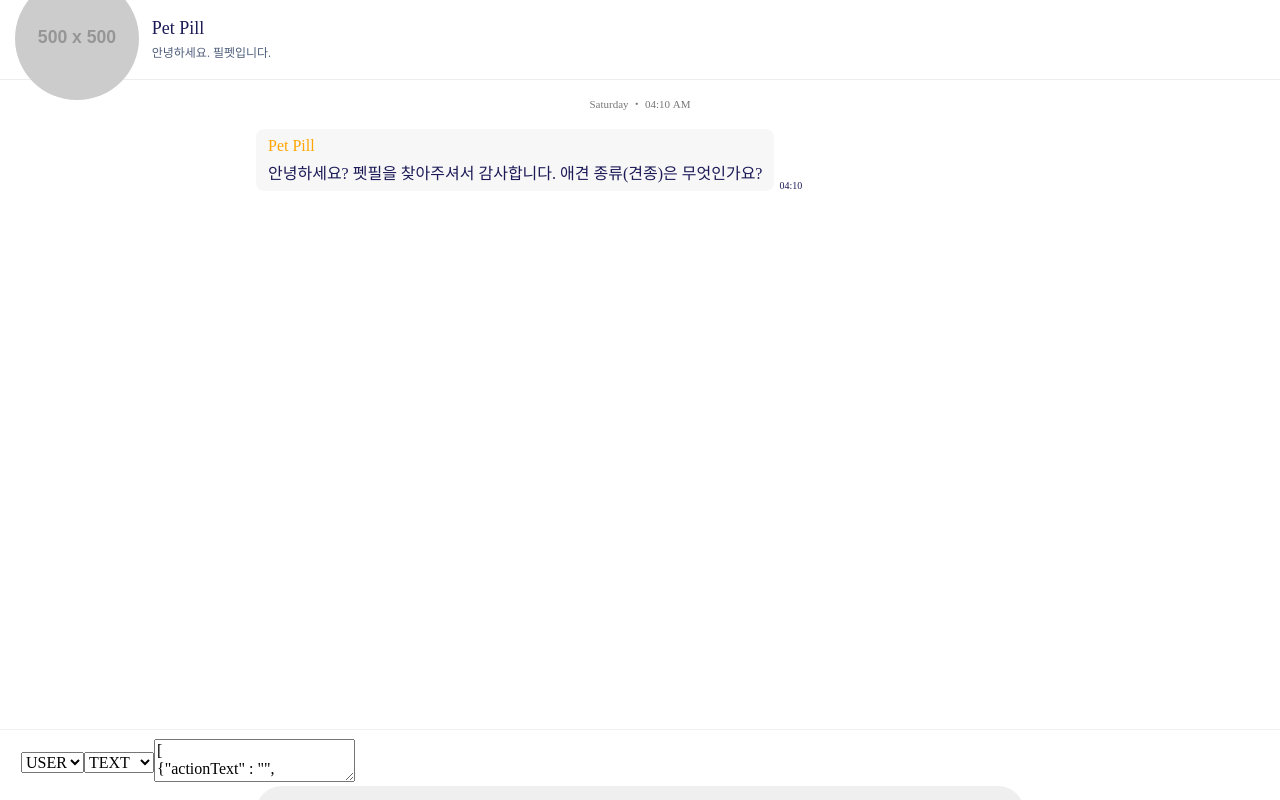
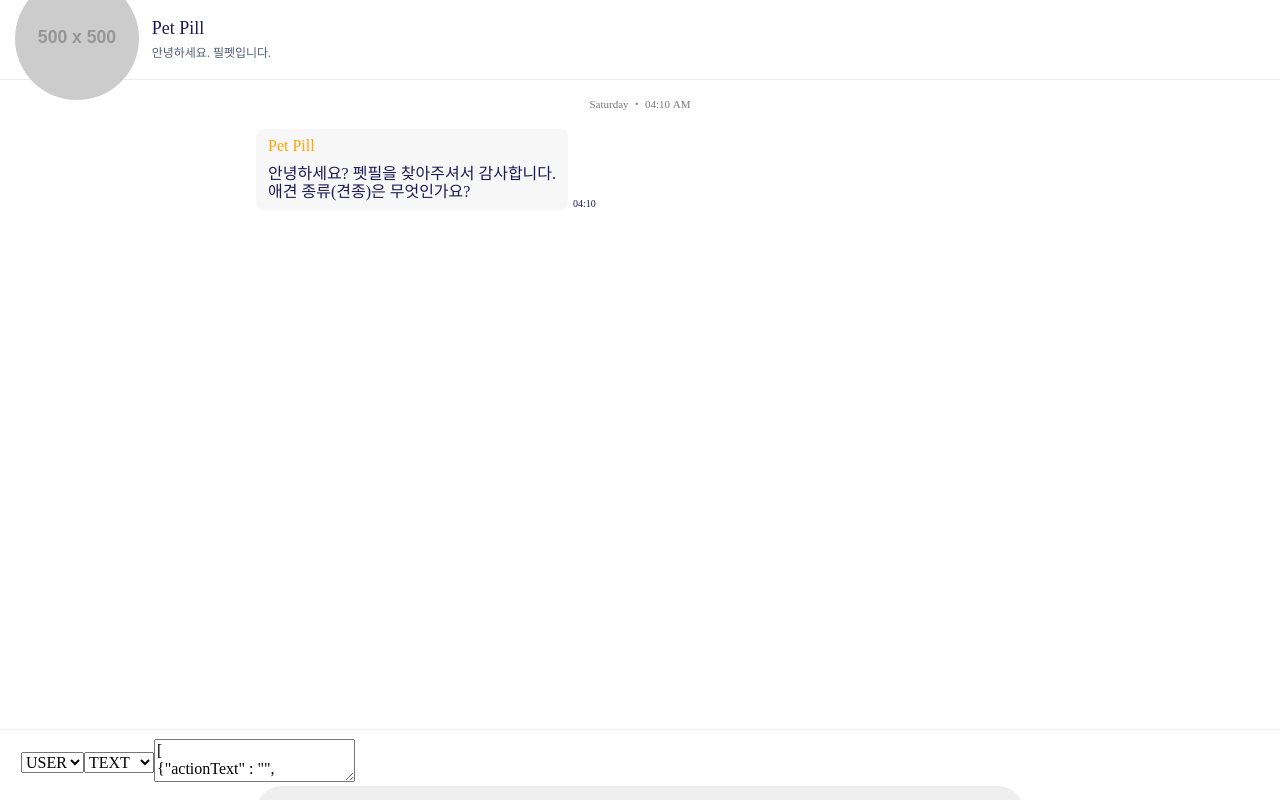
Before and after one commit to PillPet/pillpet_client, a Next.js app: page / in a window 1280 px wide. Built offline with nearby package versions, Linux system fonts and the light colour scheme.

Commit message:
:lipstick: chat-bubble에 \t 와 같은 이스케이프 문자가 작동하도록 설정하라

```diff
--- a/src/views/components/ChatBubble/ChatBubble.module.scss
+++ b/src/views/components/ChatBubble/ChatBubble.module.scss
@@ -45,6 +45,7 @@
             min-width: 20%;
             max-width: 68%;
             border-radius: 8px;
+            white-space: pre-line;
 
             .name {
                 color: orange;
```
